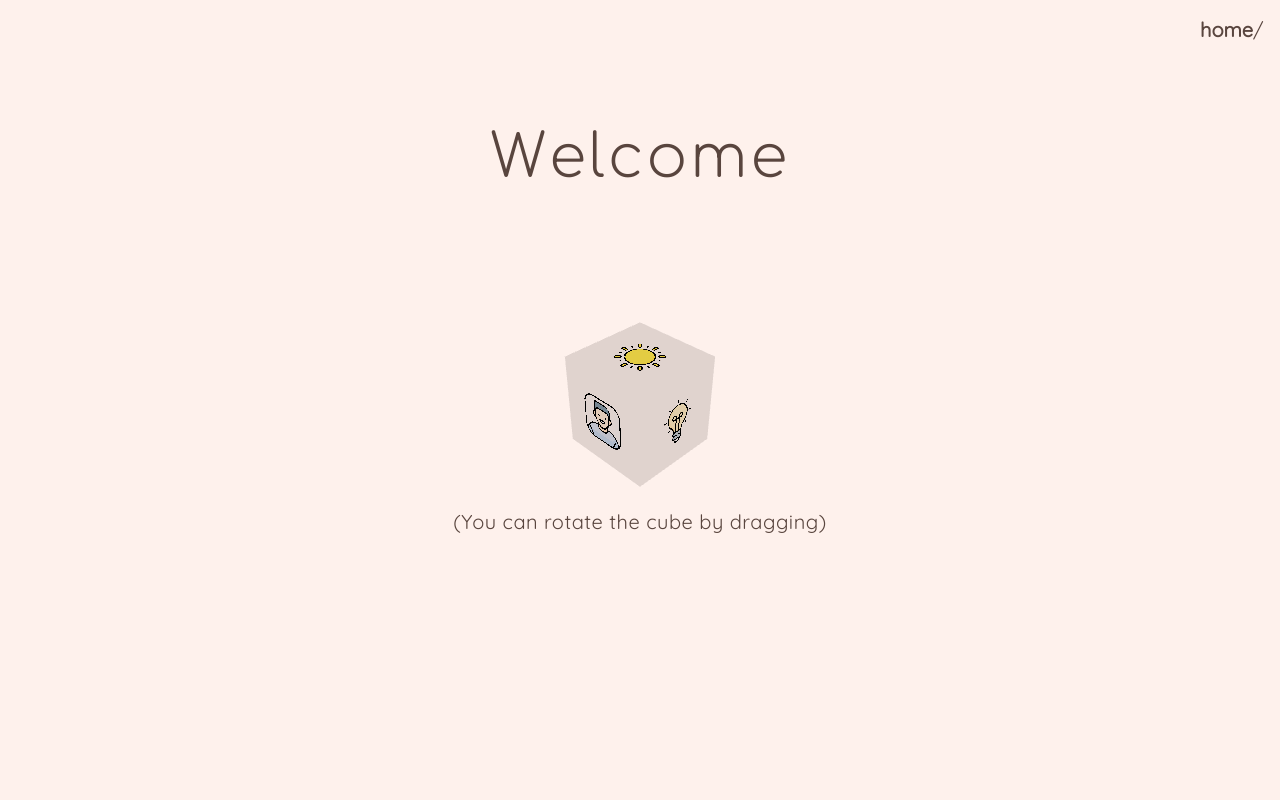
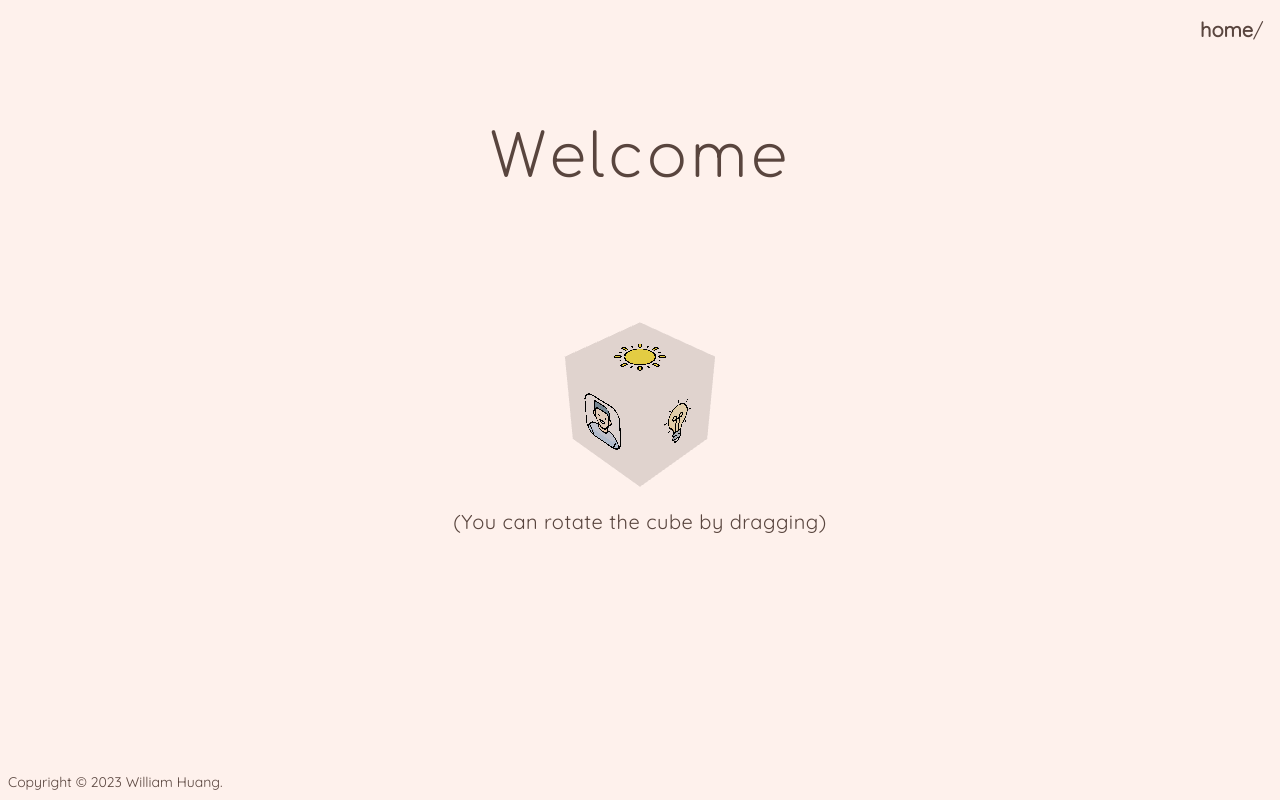
Before and after one commit to wayleem/wayleem.com, a React (Vite) app: page / in a window 1280 px wide. Built offline with nearby package versions, Linux system fonts and the light colour scheme.

Commit message:
add copyright

```diff
--- a/src/layouts/Layout.tsx
+++ b/src/layouts/Layout.tsx
@@ -39,6 +39,9 @@ function Layout() {
           <span className="subtitle-text">{location.pathname}</span>
         </motion.div>
       </AnimatePresence>
+      <h1 className="absolute mb-2 ml-2 font-subtitle text-sm left-0 bottom-0 z-20">
+        Copyright © 2023 William Huang.
+      </h1>
     </>
   )
 }
```
